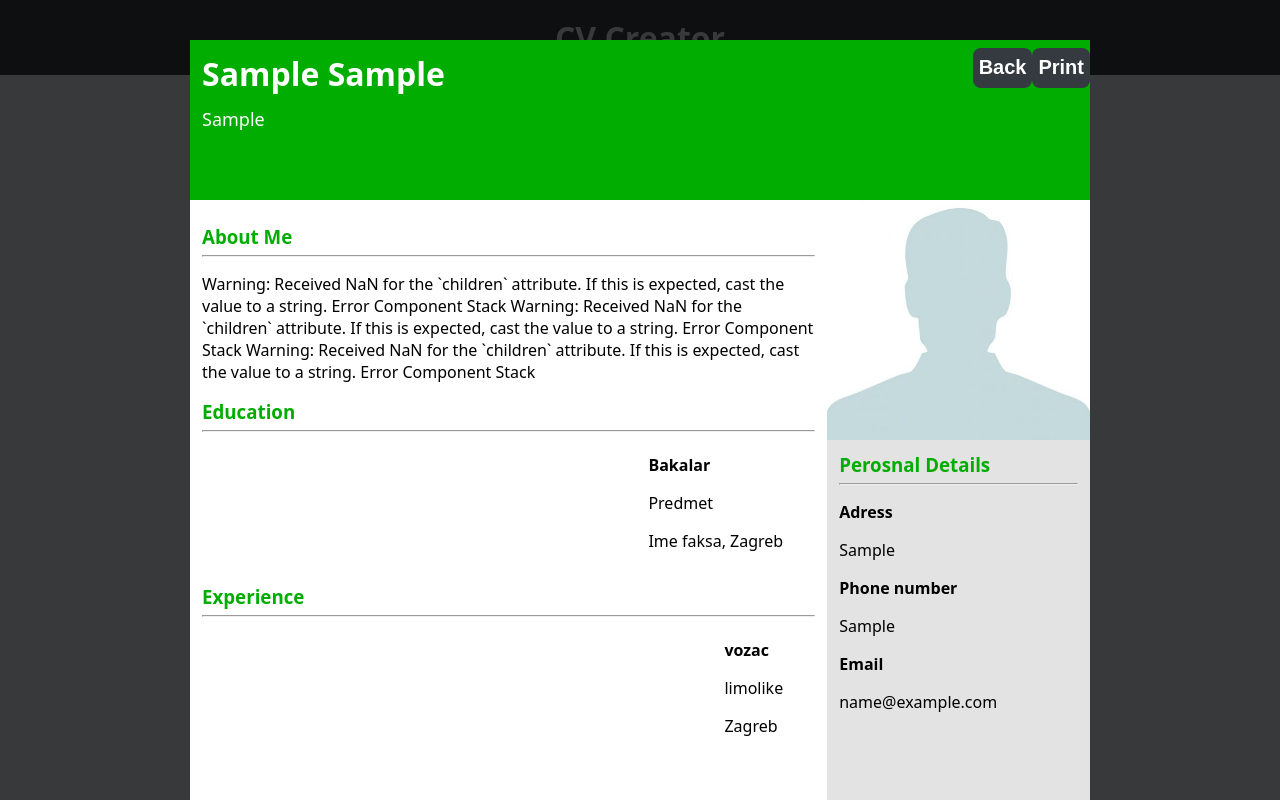
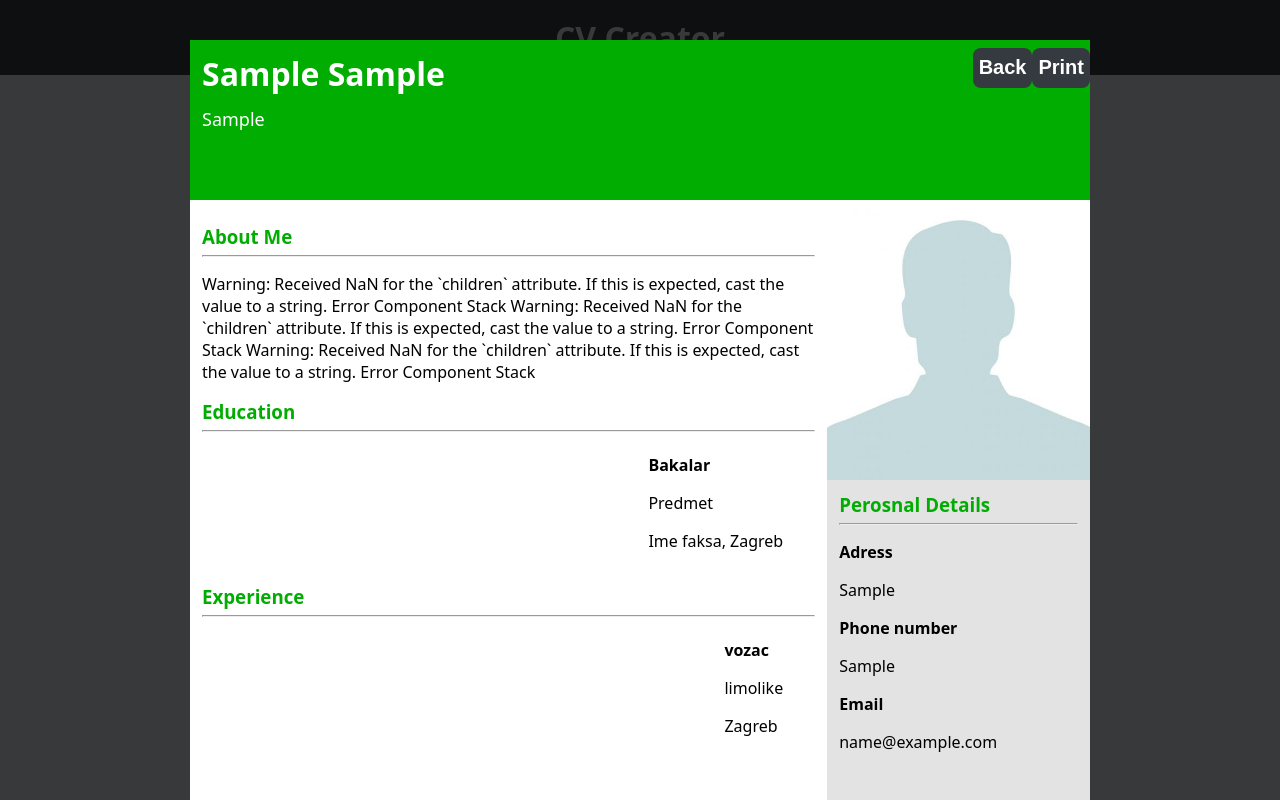
Before and after one commit to dariojularic/CV-creator-react, a React (Vite) app: page / in a window 1280 px wide. Both pictures are taken after typing "Sample", "Sample", "Sample", "Sample", "Sample", "name@example.com" into the empty fields and a click on the button "Preview". Shown: the top 800 px of the page. Built offline with nearby package versions, Linux system fonts and the light colour scheme.

Commit message:
Refactor code

```diff
--- a/src/Form.jsx
+++ b/src/Form.jsx
@@ -11,7 +11,7 @@ import { useState } from "react";
 // x na click preview da se pojavi preview componenta
 // x ubacit skrol na preview (window.scrollTo)
 // x dodat back button
-// photo type = file hidden tako da se clickom na <p> aktivira <input>
+// x photo type = file hidden tako da se clickom na <p> aktivira <input>
 // dodat print button
 
 // components
--- a/src/Input.css
+++ b/src/Input.css
@@ -26,6 +26,10 @@ input[type="date"]:valid:before {
   content: "";
 }
 
+.fake-input::placeholder {
+  color: black;
+}
+
 /* input[type=date]::-webkit-input-placeholder::before {
   content: "gaag";
 }
--- a/src/PersonalInformation.jsx
+++ b/src/PersonalInformation.jsx
@@ -38,6 +38,7 @@ function PersonalInformation(props) {
               eventClick.target.placeholder =
                 "Image uploaded! Click to change photo";
               eventClick.target.setAttribute("readOnly", true);
+              eventClick.target.className = "fake-input";
 
               setCv((prev) => {
                 prev.personalInformation.photo.value = e.target.result;
--- a/src/Preview.css
+++ b/src/Preview.css
@@ -48,7 +48,6 @@
 
 main {
   display: flex;
-  /* height: 100%; */
   flex-grow: 2;
 }
 
@@ -78,18 +77,15 @@ main {
 
 .right-side {
   background-color: rgb(227, 227, 227);
-  /* height: 100%; */
   width: 30%;
 }
 
 .personal-details {
   padding: 0 12px;
-
 }
 
 .image-container {
-  height: 240px;
-
+  height: 280px;
 }
 
 .cv-image {
--- a/src/Preview.jsx
+++ b/src/Preview.jsx
@@ -26,7 +26,7 @@ function Preview(props) {
 
           <div className="buttons">
             <button onClick={() => setPreview(false)}>Back</button>
-            <button>Print</button>
+            <button onClick={() => window.print()}>Print</button>
           </div>
         </section>
 
```
